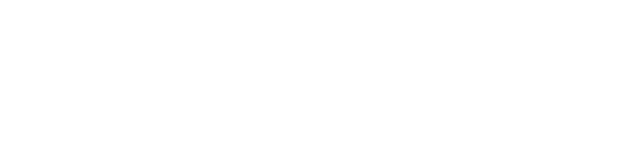
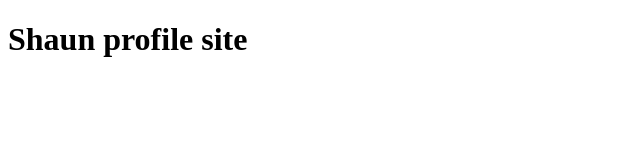
Before and after one commit to sappelbaumW/sappelbaumW.github.io, a plain HTML site: page index.html in a window 1280 px wide. Shown: the whole page, without its empty margins (0-640 px from the left). Drawn offline with Linux system fonts and the light colour scheme.

Commit message:
added something

```diff
--- a/index.html
+++ b/index.html
@@ -5,6 +5,7 @@
     <title>Profile Site</title>
   </head>
   <body>
+    <h1>Shaun profile site</h1>
 
   </body>
 </html>
```
